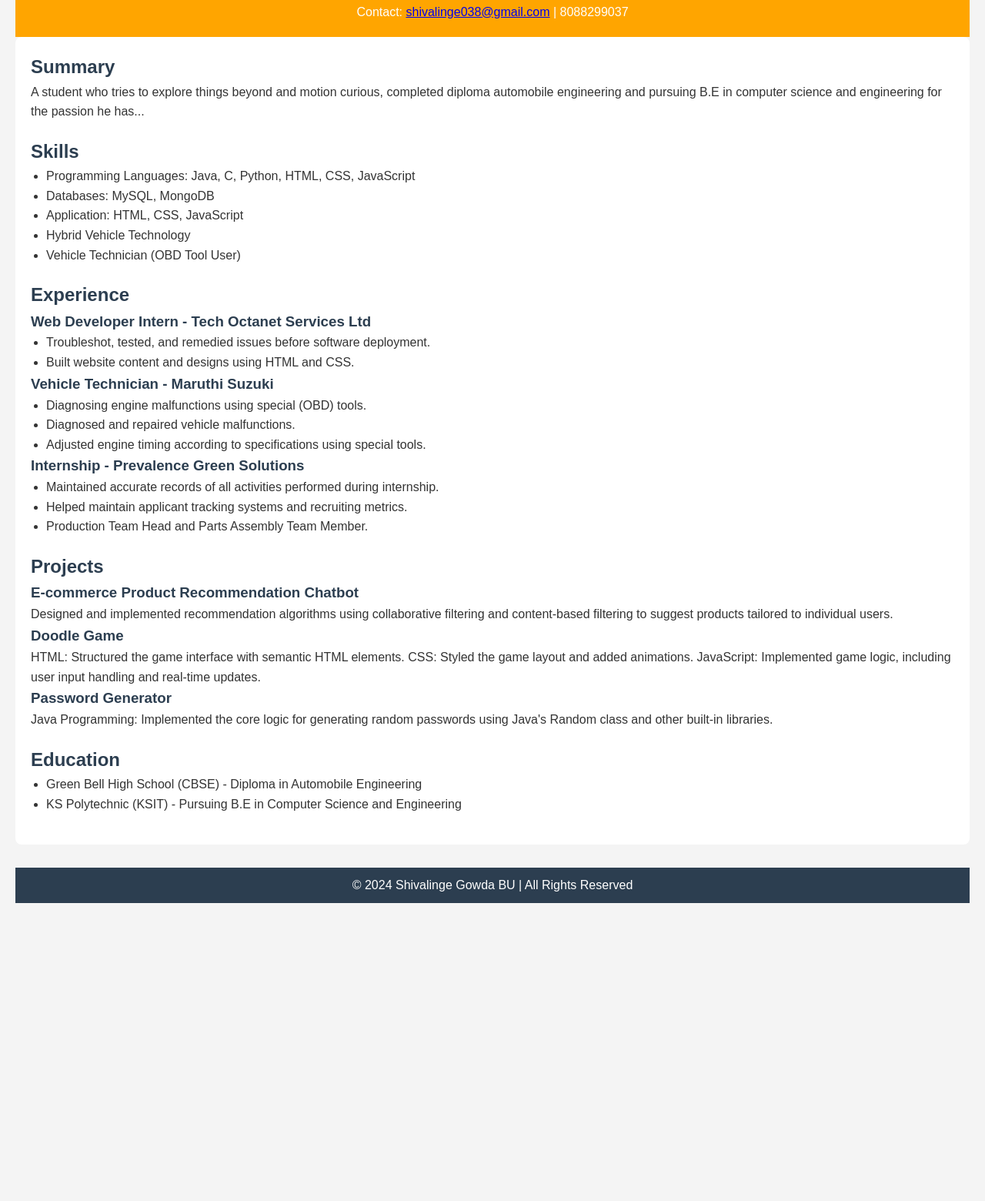
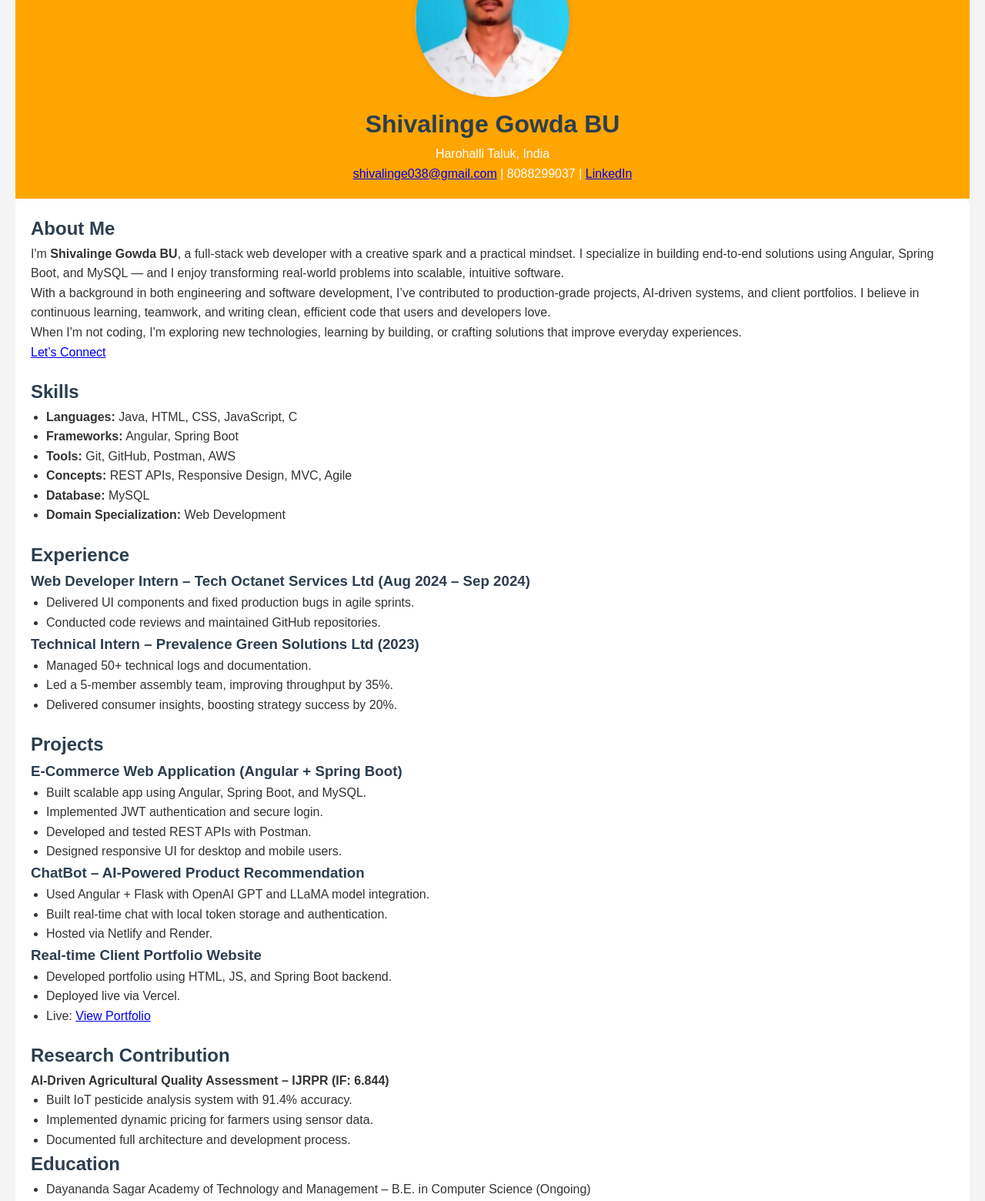
Before and after one commit to shivalingegowda/myportfolio, a plain HTML site: page index.html in a window 1280 px wide. Shown: the part 143-1703 px from the top of the page at 77% size. Before the commit the page ends 1336 px from the top, so only its background shows below. Drawn offline with Linux system fonts and the light colour scheme.

Commit message:
Remove resume.jpg from project

```diff
--- a/index.html
+++ b/index.html
@@ -1,14 +1,13 @@
 <!DOCTYPE html>
 <html lang="en">
 <head>
-    <meta charset="UTF-8">
-    <meta name="viewport" content="width=device-width, initial-scale=1.0">
-    <title>Resume - Shivalinge Gowda BU</title>
-    <link rel="stylesheet" href="styles.css">
+  <meta charset="UTF-8" />
+  <meta name="viewport" content="width=device-width, initial-scale=1.0" />
+  <title>Home - Shivalinge Gowda BU</title>
+  <link rel="stylesheet" href="styles.css" />
 </head>
 <body>
   <header>
-
     <nav>
       <ul>
         <li><a href="index.html">Home</a></li>
@@ -16,58 +15,64 @@
         <li><a href="contact.html">Contact</a></li>
       </ul>
     </nav>
-
-
     <div class="container">
+  <div class="profile-photo">
+    <img src="shivalinge.jpg" alt="Shivalinge Gowda BU" style="width: 200px; height: 200px; border-radius: 50%; object-fit: cover; display: block; margin: 0 auto 10px; box-shadow: 0 0 10px rgba(0, 0, 0, 0.1);" />
+  </div>
   <h1>Shivalinge Gowda BU</h1>
       <p class="location">Harohalli Taluk, India</p>
-            <p class="contact-info">Contact: <a href="mailto:shivalinge038@gmail.com">shivalinge038@gmail.com</a> | 8088299037</p>
+      <p class="contact-info">
+        <a href="mailto:shivalinge038@gmail.com">shivalinge038@gmail.com</a> | 8088299037 |
+        <a href="https://www.linkedin.com/in/shivalinge-gowda-bu-0507742b0/" target="_blank">LinkedIn</a>
+      </p>
     </div>
   </header>
 
   <main>
     <div class="container">
       <section class="summary">
-                <h2>Summary</h2>
-                <p>A student who tries to explore things beyond and motion curious, completed diploma automobile engineering and pursuing B.E in computer science and engineering for the passion he has...</p>
+  <h2>About Me</h2>
+  <p>
+    I'm <strong>Shivalinge Gowda BU</strong>, a full-stack web developer with a creative spark and a practical mindset.
+    I specialize in building end-to-end solutions using Angular, Spring Boot, and MySQL — and I enjoy transforming real-world problems into scalable, intuitive software.
+  </p>
+  <p>
+    With a background in both engineering and software development, I’ve contributed to production-grade projects, AI-driven systems, and client portfolios.
+    I believe in continuous learning, teamwork, and writing clean, efficient code that users and developers love.
+  </p>
+  <p>
+    When I'm not coding, I'm exploring new technologies, learning by building, or crafting solutions that improve everyday experiences.
+  </p>
+  <a href="contact.html" class="contact-link">Let’s Connect</a>
 </section>
 
       <section class="skills">
         <h2>Skills</h2>
         <ul>
-                    <li>Programming Languages: Java, C, Python, HTML, CSS, JavaScript</li>
-                    <li>Databases: MySQL, MongoDB</li>
-                    <li>Application: HTML, CSS, JavaScript</li>
-                    <li>Hybrid Vehicle Technology</li>
-                    <li>Vehicle Technician (OBD Tool User)</li>
+          <li><strong>Languages:</strong> Java, HTML, CSS, JavaScript, C</li>
+          <li><strong>Frameworks:</strong> Angular, Spring Boot</li>
+          <li><strong>Tools:</strong> Git, GitHub, Postman, AWS</li>
+          <li><strong>Concepts:</strong> REST APIs, Responsive Design, MVC, Agile</li>
+          <li><strong>Database:</strong> MySQL</li>
+          <li><strong>Domain Specialization:</strong> Web Development</li>
         </ul>
       </section>
 
       <section class="experience">
         <h2>Experience</h2>
         <div class="job">
-                    <h3>Web Developer Intern - Tech Octanet Services Ltd</h3>
+          <h3>Web Developer Intern – Tech Octanet Services Ltd (Aug 2024 – Sep 2024)</h3>
           <ul>
-                        <li>Troubleshot, tested, and remedied issues before software deployment.</li>
-                        <li>Built website content and designs using HTML and CSS.</li>
+            <li>Delivered UI components and fixed production bugs in agile sprints.</li>
+            <li>Conducted code reviews and maintained GitHub repositories.</li>
           </ul>
         </div>
-
         <div class="job">
-                    <h3>Vehicle Technician - Maruthi Suzuki</h3>
+          <h3>Technical Intern – Prevalence Green Solutions Ltd (2023)</h3>
           <ul>
-                        <li>Diagnosing engine malfunctions using special (OBD) tools.</li>
-                        <li>Diagnosed and repaired vehicle malfunctions.</li>
-                        <li>Adjusted engine timing according to specifications using special tools.</li>
-                    </ul>
-                </div>
-
-                <div class="job">
-                    <h3>Internship - Prevalence Green Solutions</h3>
-                    <ul>
-                        <li>Maintained accurate records of all activities performed during internship.</li>
-                        <li>Helped maintain applicant tracking systems and recruiting metrics.</li>
-                        <li>Production Team Head and Parts Assembly Team Member.</li>
+            <li>Managed 50+ technical logs and documentation.</li>
+            <li>Led a 5-member assembly team, improving throughput by 35%.</li>
+            <li>Delivered consumer insights, boosting strategy success by 20%.</li>
           </ul>
         </div>
       </section>
@@ -75,26 +80,48 @@
       <section class="projects">
         <h2>Projects</h2>
         <div class="project">
-                    <h3>E-commerce Product Recommendation Chatbot</h3>
-                    <p>Designed and implemented recommendation algorithms using collaborative filtering and content-based filtering to suggest products tailored to individual users.</p>
+          <h3>E-Commerce Web Application (Angular + Spring Boot)</h3>
+          <ul>
+            <li>Built scalable app using Angular, Spring Boot, and MySQL.</li>
+            <li>Implemented JWT authentication and secure login.</li>
+            <li>Developed and tested REST APIs with Postman.</li>
+            <li>Designed responsive UI for desktop and mobile users.</li>
+          </ul>
         </div>
 
         <div class="project">
-                    <h3>Doodle Game</h3>
-                    <p>HTML: Structured the game interface with semantic HTML elements. CSS: Styled the game layout and added animations. JavaScript: Implemented game logic, including user input handling and real-time updates.</p>
+          <h3>ChatBot – AI-Powered Product Recommendation</h3>
+          <ul>
+            <li>Used Angular + Flask with OpenAI GPT and LLaMA model integration.</li>
+            <li>Built real-time chat with local token storage and authentication.</li>
+            <li>Hosted via Netlify and Render.</li>
+          </ul>
         </div>
 
         <div class="project">
-                    <h3>Password Generator</h3>
-                    <p>Java Programming: Implemented the core logic for generating random passwords using Java's Random class and other built-in libraries.</p>
+          <h3>Real-time Client Portfolio Website</h3>
+          <ul>
+            <li>Developed portfolio using HTML, JS, and Spring Boot backend.</li>
+            <li>Deployed live via Vercel.</li>
+            <li>Live: <a href="https://shivalingegowda.github.io/sample-portfolio-for-GD/" target="_blank">View Portfolio</a></li>
+          </ul>
         </div>
+      </section>
+
+      <section class="research">
+        <h2>Research Contribution</h2>
+        <p><strong>AI-Driven Agricultural Quality Assessment – IJRPR (IF: 6.844)</strong></p>
+        <ul>
+          <li>Built IoT pesticide analysis system with 91.4% accuracy.</li>
+          <li>Implemented dynamic pricing for farmers using sensor data.</li>
+          <li>Documented full architecture and development process.</li>
+        </ul>
       </section>
 
       <section class="education">
         <h2>Education</h2>
         <ul>
-                    <li>Green Bell High School (CBSE) - Diploma in Automobile Engineering</li>
-                    <li>KS Polytechnic (KSIT) - Pursuing B.E in Computer Science and Engineering</li>
+          <li>Dayananda Sagar Academy of Technology and Management – B.E. in Computer Science (Ongoing)</li>
         </ul>
       </section>
     </div>
--- a/styles.css
+++ b/styles.css
@@ -78,3 +78,12 @@ footer {
     color: white;
     margin-top: 30px;
 }
+.profile-photo img {
+  width: 150px;
+  height: 150px;
+  border-radius: 50%;
+  object-fit: cover;
+  margin: 0 auto 10px;
+  display: block;
+  box-shadow: 0 0 10px rgba(0, 0, 0, 0.1);
+}
```
Also changed, not shown: contact.html (+2 -2 lines), shivalinge.jpg (renamed from resume.jpg). Lines whose indentation alone changed are shown as unchanged.
